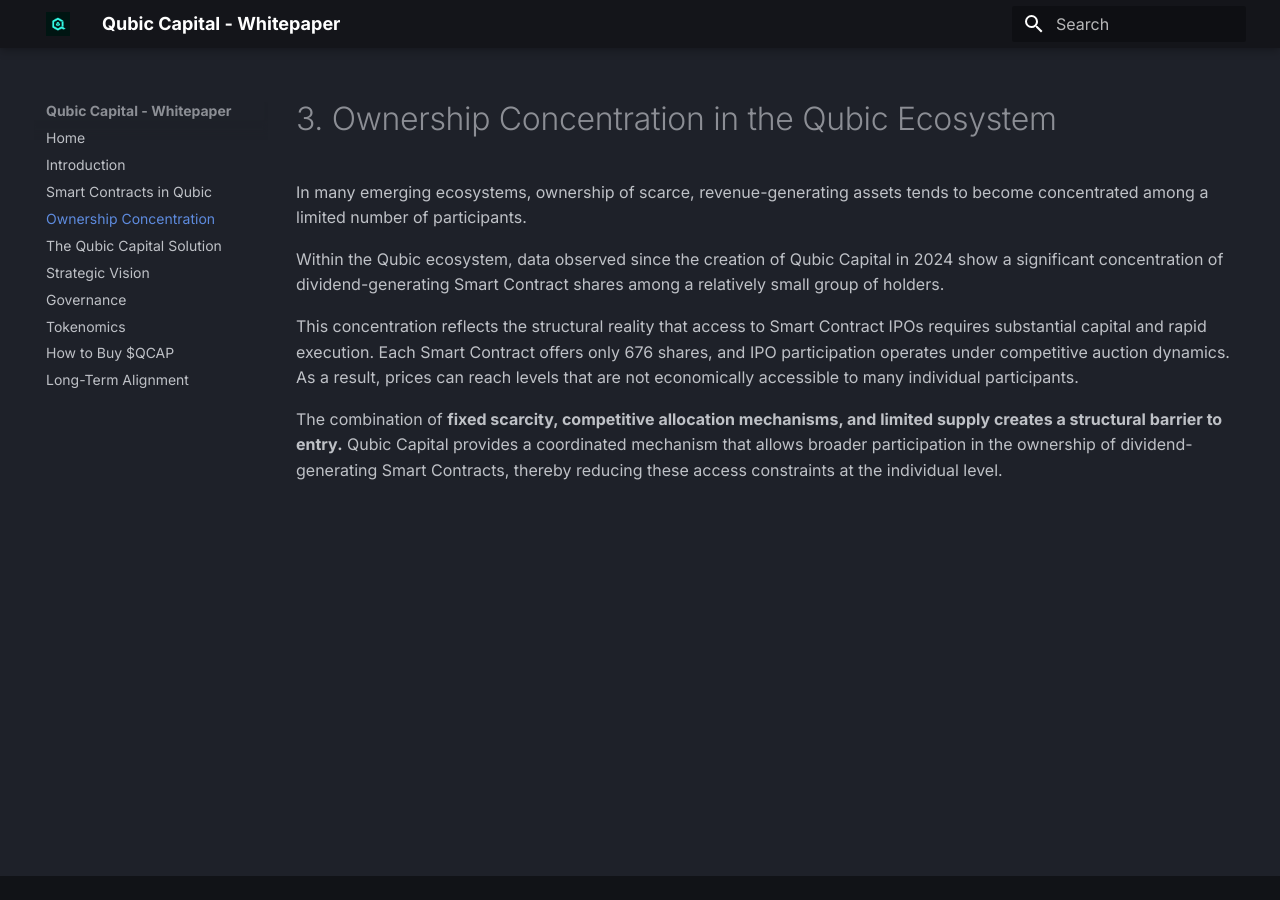
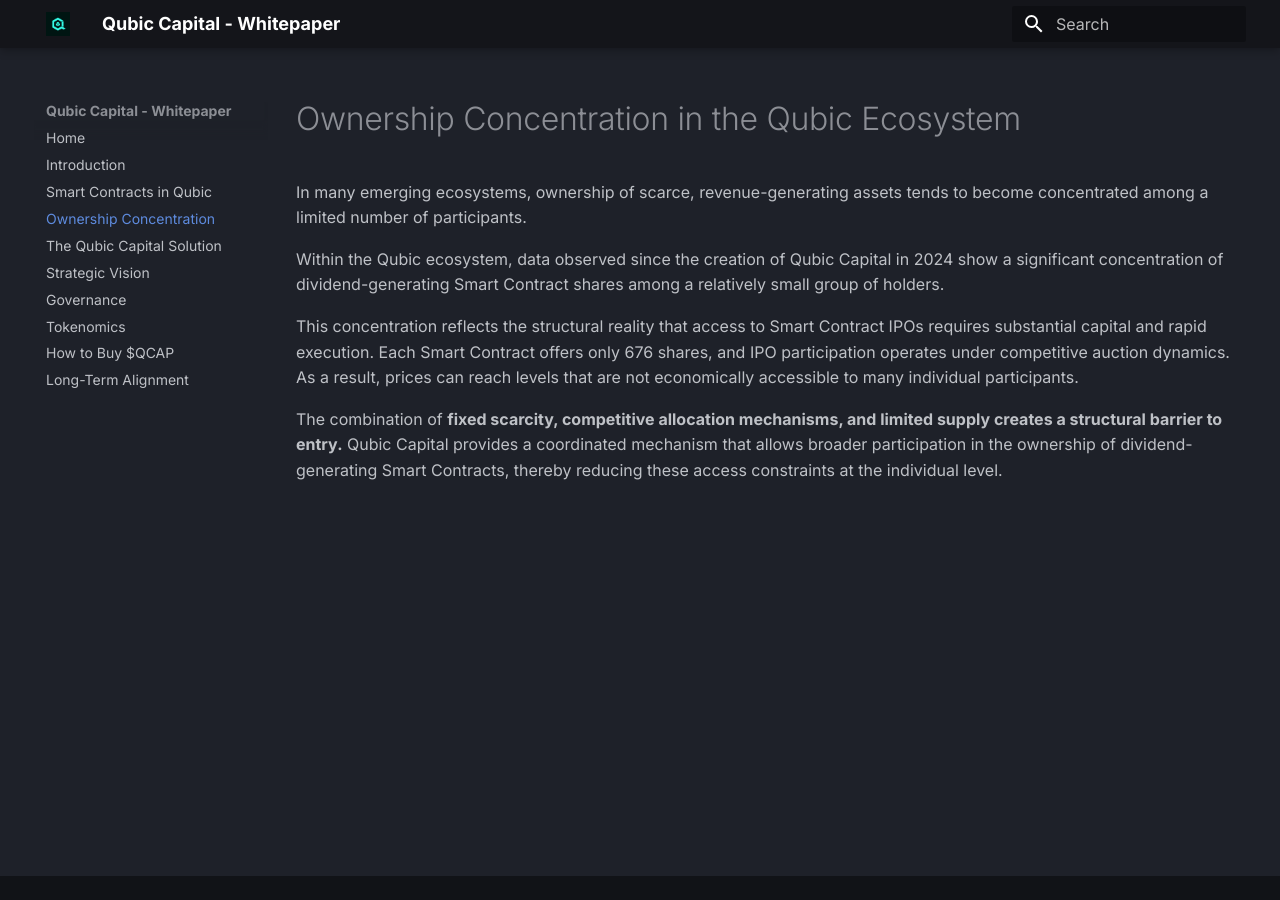
Before and after one commit to HermanToothrot10/qubic-capital-whitepaper, an MkDocs documentation site: the page built from docs/03-ownership-concentration.md, in a window 1280 px wide. Built offline with MkDocs 1.6.1 and Material for MkDocs 9.7.7, drawn with Linux system fonts in a browser that asks for light colours.

Commit message:
Update 03-ownership-concentration.md

```diff
--- a/docs/03-ownership-concentration.md
+++ b/docs/03-ownership-concentration.md
@@ -1,4 +1,4 @@
-# 3. Ownership Concentration in the Qubic Ecosystem
+# Ownership Concentration in the Qubic Ecosystem
 
 In many emerging ecosystems, ownership of scarce, revenue-generating assets tends to become concentrated among a limited number of participants.
 
```
